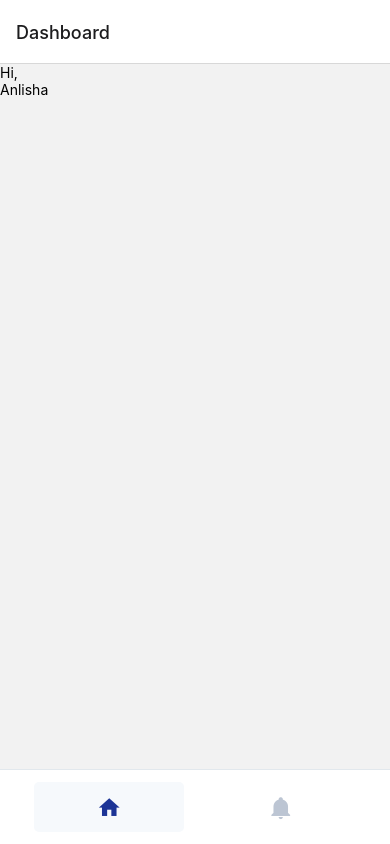
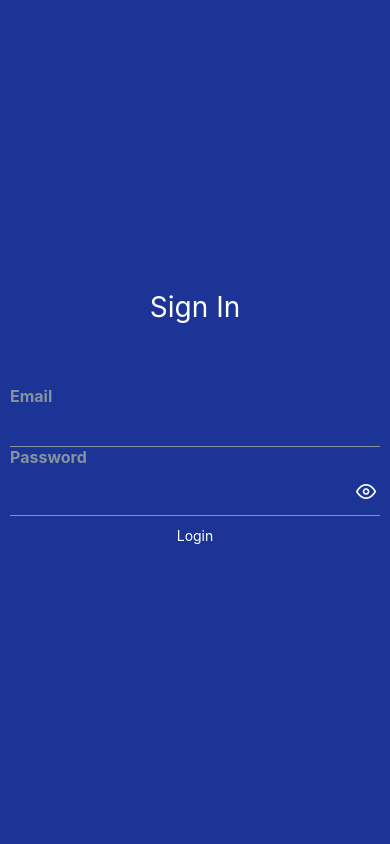
Before and after one commit to anlisha-maharjan/react-native-boilerplate, a React Native app: screen /Login in a window 390 px wide. Built offline with nearby package versions, Linux system fonts and the light colour scheme.

Commit message:
Fix UI component design

```diff
--- a/src/components/forms/btn-submit.js
+++ b/src/components/forms/btn-submit.js
@@ -1,17 +1,8 @@
 import React from 'react';
-import {View} from 'react-native';
 import {Button} from 'react-native-elements';
 
 const BtnSubmit = props => {
-  const {wrapperStyle, ...attributes} = props;
-  return (
-    <View
-      style={[
-        {width: '100%', overflow: 'hidden', borderRadius: 4, padding: 1},
-        wrapperStyle,
-      ]}>
-      <Button onPress={props.handleSubmit} {...attributes} />
-    </View>
-  );
+  const {...attributes} = props;
+  return <Button onPress={props.handleSubmit} {...attributes} />;
 };
 export default BtnSubmit;
--- a/src/components/forms/input-field.js
+++ b/src/components/forms/input-field.js
@@ -12,33 +12,13 @@ const InputField = props => {
   return (
     <Input
       value={value}
-      inputContainerStyle={[
-        {
-          paddingTop: '18px',
-          borderColor: 'rgba($color: #000000, $alpha: 0.05);',
-        },
-      ]}
-      inputStyle={[
-        {
-          paddingLeft: '0',
-          paddingRight: '0',
-          paddingBottom: '0',
-          fontFamily: 'ProximaNova-Regular',
-          fontSize: 14,
-          fontWeight: 'normal',
-        },
-      ]}
       onChangeText={text => onChange(name)(text)}
       onBlur={() => {
         setFieldTouched(name);
         onBlur(name);
       }}
       errorMessage={hasError && errors[name]}
-      errorStyle={
-        hasError
-          ? {margin: 0, marginTop: '3px', fontSize: 10}
-          : {display: 'none'}
-      }
+      errorStyle={hasError ? {fontSize: 14} : {display: 'none'}}
       {...inputProps}
     />
   );
--- a/src/navigations/index.js
+++ b/src/navigations/index.js
@@ -43,6 +43,8 @@ function Root() {
       backBehavior={'initialRoute'}>
       <Tab.Screen
         options={{
+          title: '',
+          headerStyle: {height: 0},
           tabBarIcon: ({color, size}) => (
             <MaterialCommunityIcons name="home" color={color} size={size} />
           ),
@@ -53,6 +55,8 @@ function Root() {
 
       <Tab.Screen
         options={{
+          title: '',
+          headerStyle: {height: 0},
           tabBarIcon: ({color, size}) => (
             <MaterialCommunityIcons name="bell" color={color} size={size} />
           ),
@@ -72,7 +76,7 @@ const Navigation = props => {
         screenOptions={{
           headerShown: false,
         }}>
-        {props.token === null ? (
+        {props.token !== null ? (
           <Stack.Screen name="Login" component={Login} />
         ) : (
           <Stack.Screen name="Root" component={Root} />
--- a/src/pages/dashboard/index.js
+++ b/src/pages/dashboard/index.js
@@ -1,32 +1,18 @@
 import React from 'react';
-import {View, ScrollView, Text} from 'react-native';
+import {View, Text} from 'react-native';
 
 const Dashboard = props => {
   return (
     <View
-      width="100%"
-      flexView="1"
-      flexDirection="column"
-      justifyContent="flex-start"
-      paddingInset="0"
-      background="#ffffff">
-      <ScrollView
-        showsVerticalScrollIndicator={false}
-        showsHorizontalScrollIndicator={false}
-        style={{width: '100%'}}>
-        <View
-          width="100%"
-          flexView="0 0 auto"
-          background="#1C3496"
-          paddingInset="30"
-          justifyContent="space-between"
-          alignItems="flex-end">
-          <Text size={36} color="#ffffff">
-            Hi, {'\n'}
-            Anlisha
-          </Text>
-        </View>
-      </ScrollView>
+      style={{
+        width: '100%',
+        flex: 1,
+        flexDirection: 'column',
+        justifyContent: 'center',
+        alignItems: 'center',
+        backgroundColor: '#FFFFFF',
+      }}>
+      <Text style={{color: '#1C3496', fontSize: 36}}>Welcome Anlisha!</Text>
     </View>
   );
 };
--- a/src/pages/login/index.js
+++ b/src/pages/login/index.js
@@ -26,16 +26,14 @@ const Login = props => {
       behavior={Platform.OS === 'ios' ? 'padding' : 'height'}
       style={{flex: 1}}>
       <View
-        flexView="1"
-        flexDirection="column"
-        alignItems="center"
-        justifyContent="center"
-        background="#1C3496">
-        <Text
-          color="#ffffff"
-          varient="medium"
-          size="28"
-          style={{marginBottom: '16%'}}>
+        style={{
+          flex: 1,
+          flexDirection: 'column',
+          justifyContent: 'center',
+          alignItems: 'center',
+          backgroundColor: '#1C3496',
+        }}>
+        <Text style={{color: '#ffffff', marginBottom: '16%', fontSize: 28}}>
           Sign In
         </Text>
 
@@ -44,7 +42,7 @@ const Login = props => {
           validationSchema={schema}
           onSubmit={onLogin}
           style={{width: '100%'}}>
-          {() => (
+          {props => (
             <>
               <Field
                 component={InputField}
@@ -53,6 +51,7 @@ const Login = props => {
                 keyboardType="email-address"
                 autoCapitalize="none"
               />
+
               <Field
                 component={InputField}
                 name="password"
@@ -71,8 +70,13 @@ const Login = props => {
               />
 
               <BtnSubmit
-                containerStyle={{width: '100%', marginTop: '18%'}}
-                title="Sign In"
+                title="Login"
+                titleStyle={{color: '#FFFFFF', fontSize: 14}}
+                buttonStyle={{
+                  height: 38,
+                  margin: 'auto',
+                  backgroundColor: '#1C3496',
+                }}
                 handleSubmit={props.handleSubmit}
                 loading={props.loading}
                 loadingProps={{color: '#5BCADD'}}
--- a/src/pages/setting/index.js
+++ b/src/pages/setting/index.js
@@ -1,16 +1,43 @@
 import React from 'react';
+import {View} from 'react-native';
+import {Button} from 'react-native-elements';
 import {logout} from '../../reduxs/actions';
 import {connect} from 'react-redux';
 
-const Profile = props => {
+const Setting = props => {
   const onLogout = () => {
     props.logout(props.navigation);
   };
-  return null;
+  return (
+    <View
+      style={{
+        width: '100%',
+        flex: 1,
+        flexDirection: 'column',
+        justifyContent: 'center',
+        alignItems: 'center',
+        backgroundColor: '#FFFFFF',
+      }}>
+      <View style={[{width: '50%', overflow: 'hidden'}]}>
+        <Button
+          onPress={onLogout}
+          title={'Log out'}
+          loading={props.loading}
+          loadingProps={{color: '#FFFFFF'}}
+          titleStyle={{fontSize: 18}}
+          buttonStyle={{
+            backgroundColor: '#B60F0F',
+            borderRadius: 10,
+            padding: 10,
+          }}
+        />
+      </View>
+    </View>
+  );
 };
 
 const mapStateToProps = ({auth}) => {
   const {loading, error} = auth;
   return {loading, error};
 };
-export default connect(mapStateToProps, {logout})(Profile);
+export default connect(mapStateToProps, {logout})(Setting);
```
Also changed, not shown: 1 other file (tests, documents, lock files or other folders).
